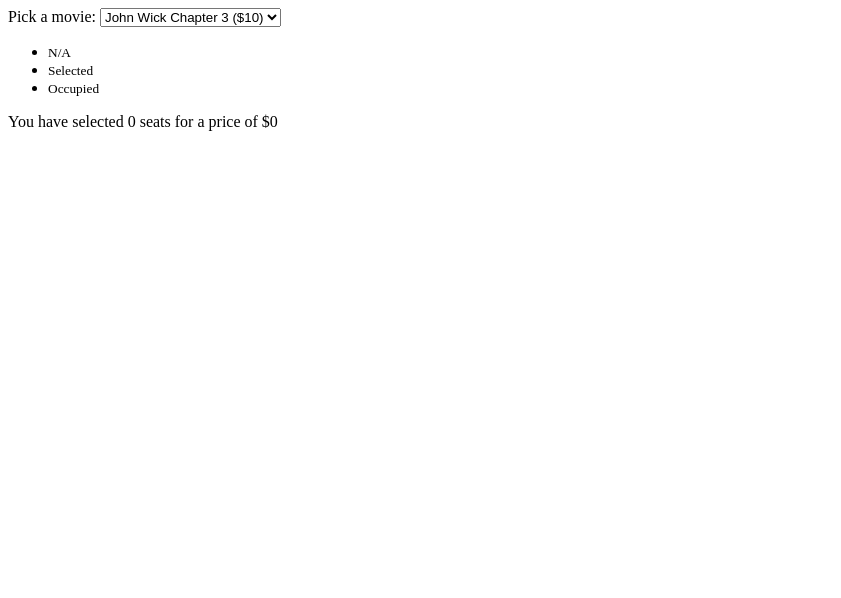
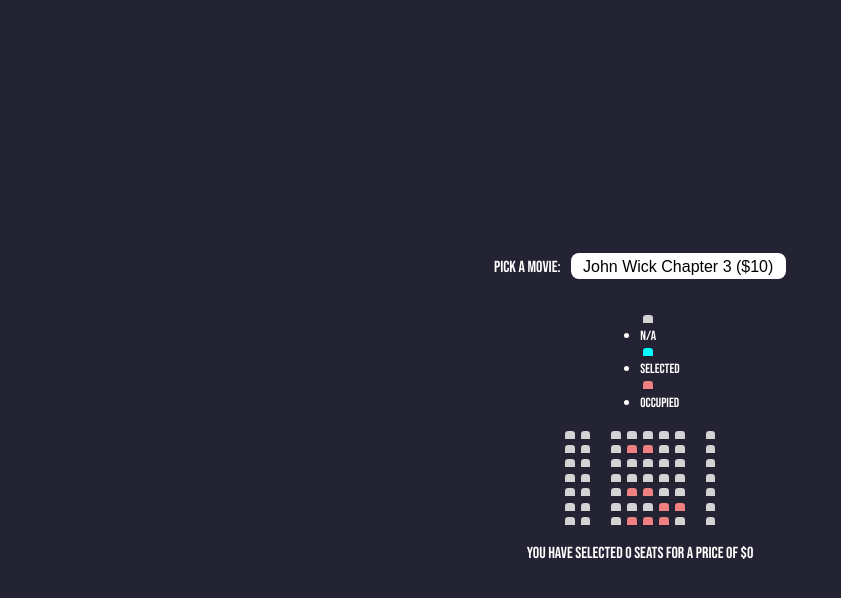
Before and after one commit to jordanoboyle/MovieSeatingMiniApp, a plain HTML site: page index.html in a window 1280 px wide. Shown: the whole page, without its empty margins (0-841 px from the left). Drawn offline with Linux system fonts and the light colour scheme.

Commit message:
Seat styling. Select, occupied colors, and aisles in between

```diff
--- a/style.css
+++ b/style.css
@@ -1 +1,70 @@
-s
+@import url('https://fonts.googleapis.com/css2?family=Bebas+Neue&family=Open+Sans:ital,wght@0,300..800;1,300..800&display=swap');
+
+* {
+  box-sizing: border-box;
+}
+
+body {
+  background-color: #242333;
+  display: flex;
+  color: white;
+  flex-direction: column;
+  align-items: center;
+  justify-content: center;
+  height: 100vh;
+  /* The for lines above basically lay out our application in the center of the viewport  */
+  font-family: "Bebas Neue", sans-serif
+}
+
+.movie-container {
+  margin: 1em 0;
+}
+
+.movie-container select {
+  background-color: white;
+  border: 0;
+  border-radius: 0.5em;
+  font-size: 1em;
+  margin-left: 0.5em;
+  padding: 0.3em 0.75em 0.3em 0.75em;
+  /* em tends to be better than pixels because it takes into account smaller view ports  */
+  /* -moz-appearance: none;
+  -webkit-appearance: none; */
+  appearance: none;
+}
+
+/* Select lists look different depending on the OS so setting prefixed appearances and reg appearance to none allows us to compensate for the possible differences  */
+
+
+/* SEATS AND ROWS  */
+.seat {
+  background-color: lightgrey;
+  height: 0.5em;
+  width: 0.6em;
+  margin: 0.2em;
+  border-top-left-radius: 0.2em;
+  border-top-right-radius: 0.2em;
+  /* Here we are just styling our seat indicators. BTLR and BTRR style differen rounded corners  */
+}
+
+.seat.selected {
+  background-color: aqua;
+}
+
+.seat.occupied {
+  background-color: lightcoral;
+}
+
+/* This is a really cool piece of CSS where we are creating the aisles in the seats  */
+.seat:nth-of-type(2) {
+  margin-right: 1.1em;
+}
+
+.seat:nth-last-of-type(2) {
+  margin-right: 1.1em;
+}
+
+.row {
+  display: flex;
+  /*automatically puts the seats into their respectice rows*/
+}
```
